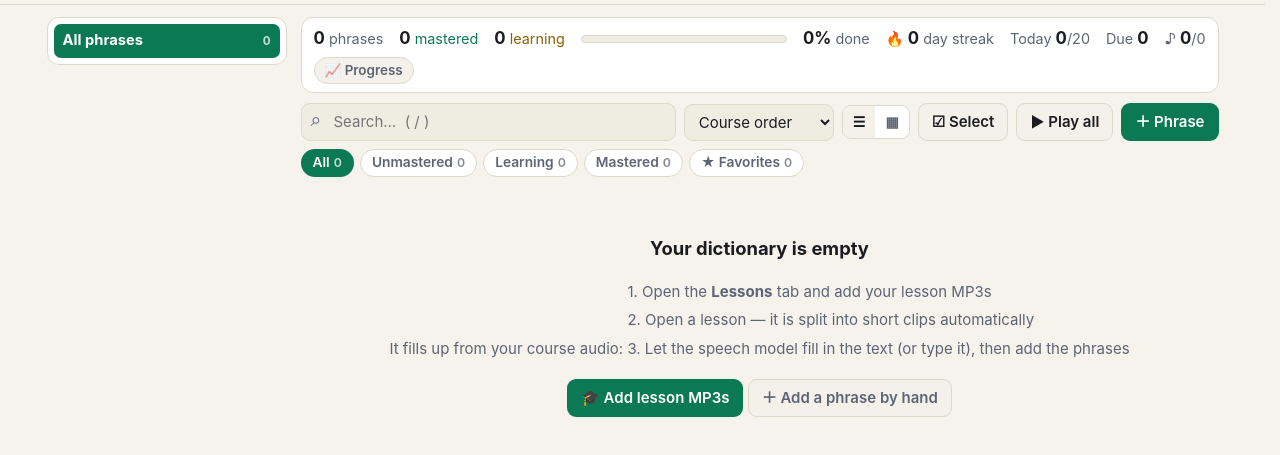
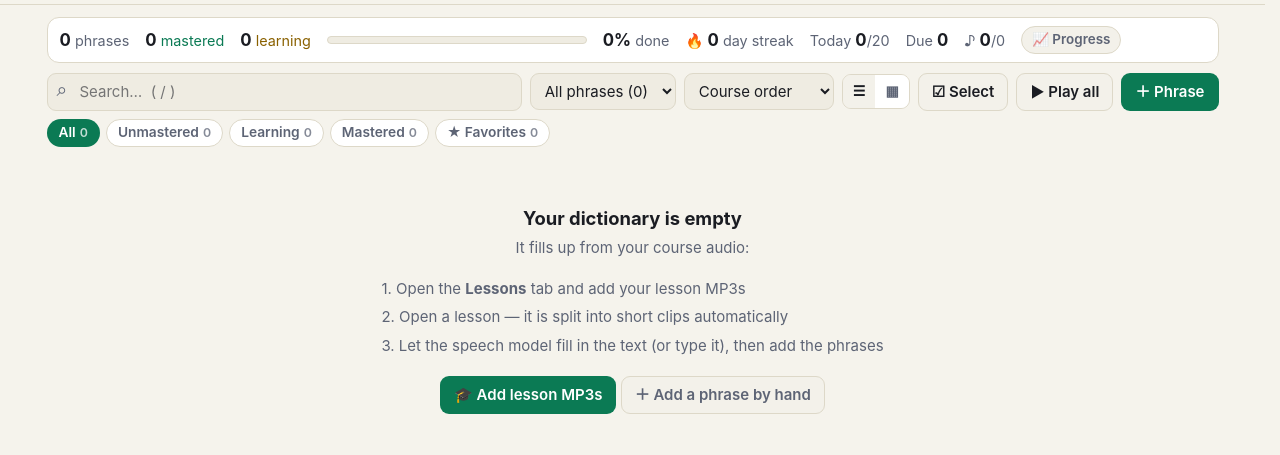
Before and after one commit to m1lanello/lithuanian, a plain HTML site: page index.html in a window 1280 px wide. Shown: the part 51-506 px from the top of the page. Drawn offline with Linux system fonts and the light colour scheme.

Commit message:
Add files via upload

```diff
--- a/index.html
+++ b/index.html
@@ -73,8 +73,8 @@ kbd{font-family:ui-monospace,Menlo,Consolas,monospace;background:var(--bg2);bord
 code.k{background:var(--bg2);border:1px solid var(--line);border-radius:5px;padding:0 5px;font-size:.88em}
 
 /* dictionary layout */
-.layout{display:grid;grid-template-columns:240px minmax(0,1fr);gap:14px;align-items:start}
-.side{position:sticky;top:58px;max-height:calc(100vh - 72px);overflow:auto;background:var(--surface);border:1px solid var(--line);border-radius:12px;padding:6px}
+.layout{display:grid;grid-template-columns:minmax(0,1fr);gap:14px;align-items:start}
+.side{display:none;position:sticky;top:58px;max-height:calc(100vh - 72px);overflow:auto;background:var(--surface);border:1px solid var(--line);border-radius:12px;padding:6px}
 .side h4{margin:10px 8px 4px;font-size:.7rem;text-transform:uppercase;letter-spacing:.07em;color:var(--muted)}
 .sitem{display:flex;align-items:center;gap:8px;width:100%;border:0;background:transparent;text-align:left;padding:6px 9px;border-radius:7px;color:var(--text);font-size:.92rem}
 .sitem:hover{background:var(--surface2)}
@@ -91,7 +91,7 @@ code.k{background:var(--bg2);border:1px solid var(--line);border-radius:5px;padd
 .search input{padding-left:32px}
 .search:before{content:"⌕";position:absolute;left:10px;top:3px;font-size:1.2rem;color:var(--muted)}
 .toolbar select{width:auto;min-width:120px}
-#catSel{display:none}
+#catSel{display:block;max-width:240px}
 .seg{display:inline-flex;border:1px solid var(--line);border-radius:9px;overflow:hidden}
 .seg button{border:0;background:var(--surface);padding:6px 10px;color:var(--muted);font-weight:600;font-size:.88rem}
 .seg button[aria-pressed="true"]{background:var(--surface2);color:var(--text)}
@@ -1382,7 +1382,7 @@ function renderChips() {
   $('#filters').innerHTML = defs.map(d => `<button data-filter="${d[0]}" aria-pressed="${ui.filter === d[0]}">${d[1]}<em>${d[2]}</em></button>`).join('');
   const cs = cats(); if (ui.cat !== 'all' && !cs.includes(ui.cat)) ui.cat = 'all';
   { const tu = tagsInUse(); if (ui.tag !== 'all' && !tu.some(x => x[0] === ui.tag)) ui.tag = 'all'; const ts = $('#tagSel'); ts.hidden = !tu.length; ts.innerHTML = tagSelHTML(ui.tag); }
-  $('#catSel').innerHTML = `<option value="all">All lessons</option>` + cs.map(c => `<option value="${esc(c)}" ${c === ui.cat ? 'selected' : ''}>${esc(c)}</option>`).join('');
+  $('#catSel').innerHTML = `<option value="all">All phrases (${E.length})</option>` + cs.map(c => `<option value="${esc(c)}" ${c === ui.cat ? 'selected' : ''}>${esc(c)} (${E.filter(e => (e.cat || 'General') === c).length})</option>`).join('');
   renderSide();
 }
 function itemHTML(e) {
@@ -1414,7 +1414,7 @@ function renderList() {
   $('#btnSelect').setAttribute('aria-pressed', ui.selMode);
   renderBulk();
   if (!state.entries.length) {
-    g.innerHTML = `<div class="empty" style="grid-column:1/-1"><b>Your dictionary is empty</b>It fills up from your course audio:
+    g.innerHTML = `<div class="empty" style="grid-column:1/-1"><b>Your dictionary is empty</b><span style="display:block;margin-bottom:6px">It fills up from your course audio:</span>
       <div class="steps"><div>1. Open the <strong>Lessons</strong> tab and add your lesson MP3s</div><div>2. Open a lesson — it is split into short clips automatically</div><div>3. Let the speech model fill in the text (or type it), then add the phrases</div></div><br>
       <button class="btn primary" id="emptyLessons">🎓 Add lesson MP3s</button> <button class="btn" id="emptyAdd">＋ Add a phrase by hand</button></div>`;
     $('#emptyLessons').onclick = () => { showTab('lessons'); $('#fileLesson').click(); }; $('#emptyAdd').onclick = () => openEdit(null);
--- a/sw.js
+++ b/sw.js
@@ -1,6 +1,6 @@
 /* Kalbėk service worker — offline app shell.
    Bump VERSION whenever you deploy changed files to force clients to refresh the shell cache. */
-const VERSION = 'v33';
+const VERSION = 'v34';
 const SHELL = 'kalbek-shell-' + VERSION;
 const CDN = 'kalbek-cdn-v1';
 const SHELL_FILES = ['./', './index.html', './manifest.webmanifest', './icon-v4.svg', './icon-v4-180.png', './icon-v4-192.png', './icon-v4-512.png', './icon-v4-maskable-512.png'];
```
